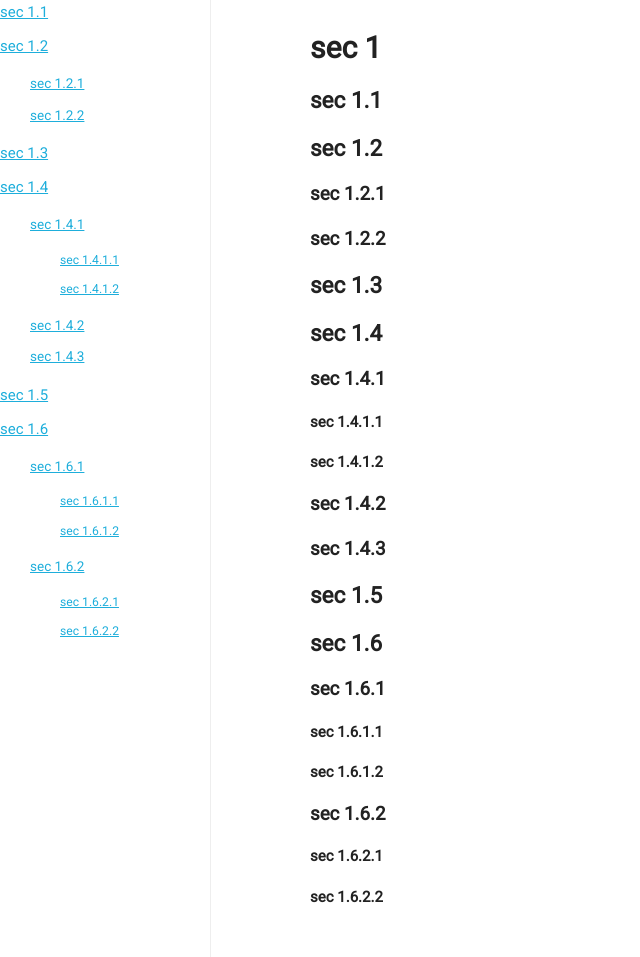
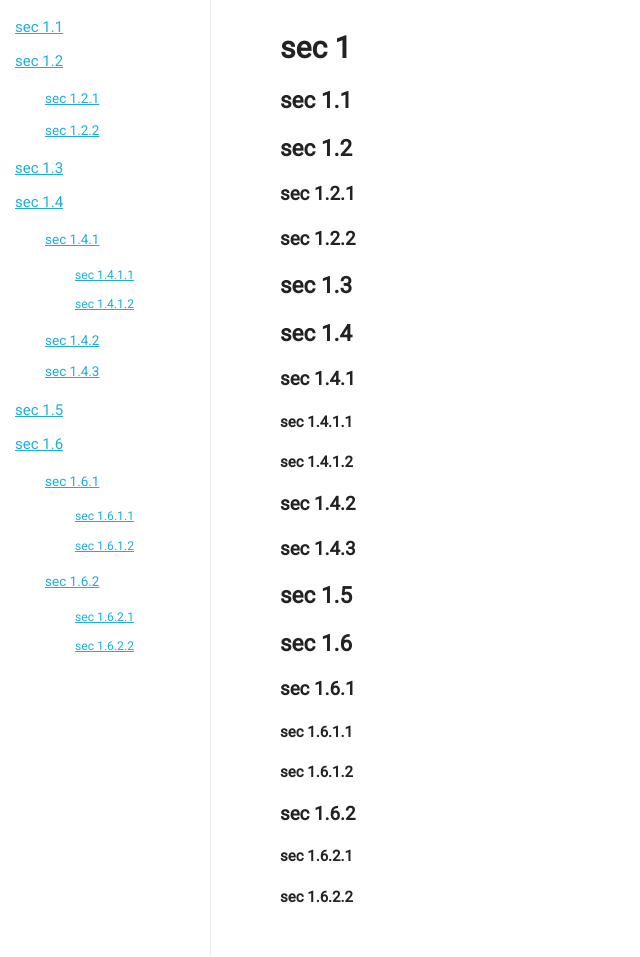
Before and after one commit to scizzorz/toctest, a Jekyll site: the page built from docs/index.md, in a window 1280 px wide and 957 px high. Shown: the whole window, without its empty margins (0-640 px from the left). Built offline with Jekyll 4.4.1, drawn with Linux system fonts in a browser that asks for light colours; our own code applies the rules of GitHub Pages for plain Markdown files.

Commit message:
Convert px to em

```diff
--- a/docs/css/main.css
+++ b/docs/css/main.css
@@ -1,6 +1,6 @@
 .container {
-  padding: 2em;
-  max-width: 720px;
+  padding: 2em 0;
+  max-width: 48em;
   font-family: Roboto;
 }
 
@@ -36,22 +36,22 @@ h4, h5, h6 { font-size: 1.0em; }
 
 #markdown-toc {
   position: absolute;
-  left: 0;
-  top: 0;
-  right: 0;
-  bottom: 0;
+  left: 1em;
+  top: 1em;
+  right: 1em;
+  bottom: 1em;
 }
 
 @media (min-width: 550px) {
   #toc-sidebar {
     position: fixed;
-    width: 180px;
+    width: 12em;
   }
 }
 
 @media (max-width: 1080px) {
   .container {
-    margin-left: 180px;
-    margin-right: 180px;
+    margin-left: 14em;
+    margin-right: 14em;
   }
 }
```
